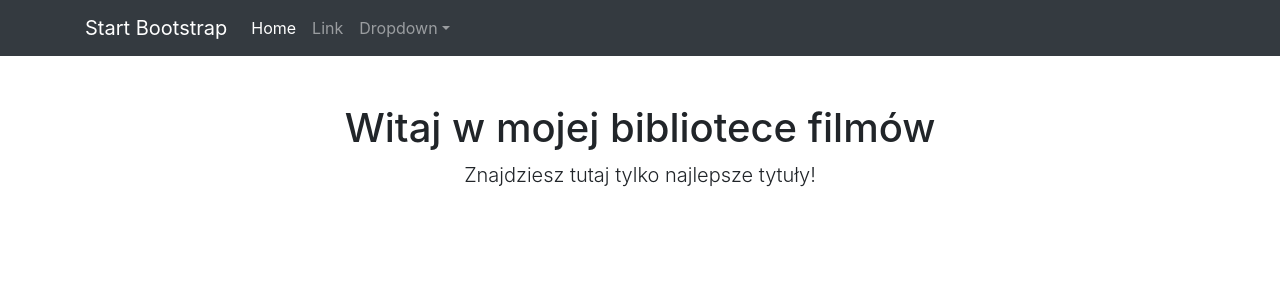
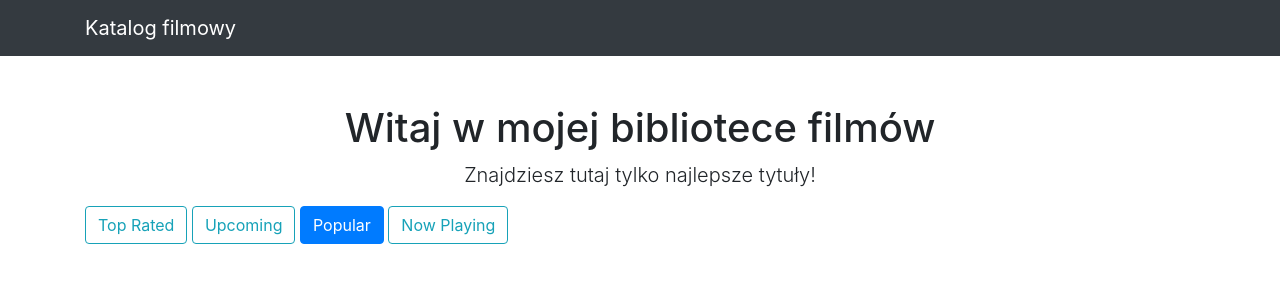
Before and after one commit to BarKubia/flask_api_projekt_webowy_katalog_filmow, a Flask app: page / in a window 1280 px wide. Shown: the top 300 px of the page. Run offline with Flask 2, Linux system fonts and the light colour scheme; data that the repository does not hold is empty; some libraries are stand-ins or nearby versions.

Commit message:
End project 10.4

```diff
--- a/main.py
+++ b/main.py
@@ -1,27 +1,21 @@
 from flask import Flask, render_template
 import tmdb_client
 import random
+from flask import request
 
 app = Flask(__name__)
 
 @app.route('/')
 def homepage():
-    movies = tmdb_client.get_movies(how_many=12)
-    return render_template("homepage.html", movies=movies)
-
-
-# @app.route("/popular/", methods=["GET"])
-# def todos_list():
-#     movies = tmdb_client.get_popular_movies()
-#     return jsonify(movies)
+    selected_list = request.args.get('list_type', "popular")
+    movies = tmdb_client.get_movies(how_many=8, list_type=selected_list)
+    return render_template("homepage.html", movies=movies, current_list=selected_list)
 
 @app.context_processor
 def utility_processor():
     def tmdb_image_url(path, size):
         return tmdb_client.get_poster_url(path, size)
     return {"tmdb_image_url": tmdb_image_url}
-
-
 
 @app.route("/movie/<movie_id>")
 def movie_details(movie_id):
--- a/templates/homepage.html
+++ b/templates/homepage.html
@@ -1,25 +1,48 @@
 {% extends "index.html" %}
 
 {% block content %}
-
 <div class="row">
    <div class="col-lg-12 text-center">
        <h1 class="mt-5">Witaj w mojej bibliotece filmów</h1>
        <p class="lead">Znajdziesz tutaj tylko najlepsze tytuły!</p>
    </div>
+   <div class="col-lg-12 mb-4">
+
+    {%if current_list == "top_rated"%}
+    <a href="{{ url_for('homepage', list_type='top_rated') }}" class="btn btn-primary">Top Rated</a>
+    {%else%}
+    <a href="{{ url_for('homepage', list_type='top_rated') }}" class="btn btn-outline-info">Top Rated</a>
+    {%endif%}
+
+    {%if current_list == "upcoming"%}
+    <a href="{{ url_for('homepage', list_type='upcoming') }}" class="btn btn-primary">Upcoming</a>
+    {%else%}
+    <a href="{{ url_for('homepage', list_type='upcoming') }}" class="btn btn-outline-info">Upcoming</a>
+    {%endif%}
+
+    {%if current_list == "popular"%}
+    <a href="{{ url_for('homepage', list_type='popular') }}" class="btn btn-primary">Popular</a>
+    {%else%}
+    <a href="{{ url_for('homepage', list_type='popular') }}" class="btn btn-outline-info">Popular</a>
+    {%endif%}
+
+    {%if current_list == "now_playing"%}
+    <a href="{{ url_for('homepage', list_type='now_playing') }}" class="btn btn-primary">Now Playing</a>
+    {%else%}
+    <a href="{{ url_for('homepage', list_type='now_playing') }}" class="btn btn-outline-info">Now Playing</a>
+    {%endif%}
+
+   </div>
+
    {% for movie in movies %}
    <div class="col-lg-3 col-md-6 mb-4">
        <div class="card h-100">
-           <!-- <img class="card-img-top" src="http://placehold.it/300x500" alt=""> -->
-           <!-- <img src="{{ tmdb_image_url(movie.poster_path, "w780") }}"> -->
            <img class="card-img-top" src="{{ tmdb_image_url(movie.poster_path, 'w780') }}" alt="">
-
            <div class="card-body">
                <h4 class="card-title">{{ movie.title }}</h4>
            </div>
            <div class="card-footer text-center">
                <a href="{{ url_for('movie_details', movie_id=movie.id) }}">Pokaż więcej</a>
-               <!-- <a href="#" class="btn btn-primary">Pokaż więcej</a> -->
            </div>
        </div>
    </div>
--- a/templates/index.html
+++ b/templates/index.html
@@ -5,7 +5,7 @@
         <meta name="viewport" content="width=device-width, initial-scale=1, shrink-to-fit=no">
         <meta name="description" content="">
         <meta name="author" content="">
-        <title>Bare - Start Bootstrap Template</title>
+        <title>Katalog filmowy</title>
         <!-- Bootstrap core CSS -->
         <link rel="stylesheet" href="https://stackpath.bootstrapcdn.com/bootstrap/4.3.1/css/bootstrap.min.css" integrity="sha384-ggOyR0iXCbMQv3Xipma34MD+dH/1fQ784/j6cY/iJTQUOhcWr7x9JvoRxT2MZw1T" crossorigin="anonymous">
        </head>
@@ -13,12 +13,12 @@
         <!-- Responsive navbar-->
         <nav class="navbar navbar-expand-lg navbar-dark bg-dark">
             <div class="container">
-                <a class="navbar-brand" href="#">Start Bootstrap</a>
-                <button class="navbar-toggler" type="button" data-bs-toggle="collapse" data-bs-target="#navbarSupportedContent" aria-controls="navbarSupportedContent" aria-expanded="false" aria-label="Toggle navigation"><span class="navbar-toggler-icon"></span></button>
+                <a class="navbar-brand" href="{{ url_for('homepage', list_type='popular') }}">Katalog filmowy</a>
+                <!-- <button class="navbar-toggler" type="button" data-bs-toggle="collapse" data-bs-target="#navbarSupportedContent" aria-controls="navbarSupportedContent" aria-expanded="false" aria-label="Toggle navigation"><span class="navbar-toggler-icon"></span></button>
                 <div class="collapse navbar-collapse" id="navbarSupportedContent">
                     <ul class="navbar-nav ms-auto mb-2 mb-lg-0">
                         <li class="nav-item"><a class="nav-link active" aria-current="page" href="#">Home</a></li>
-                        <li class="nav-item"><a class="nav-link" href="#">Link</a></li>
+                        <li class="nav-item"><a class="nav-link" href="#">About</a></li>
                         <li class="nav-item dropdown">
                             <a class="nav-link dropdown-toggle" id="navbarDropdown" href="#" role="button" data-bs-toggle="dropdown" aria-expanded="false">Dropdown</a>
                             <ul class="dropdown-menu dropdown-menu-end" aria-labelledby="navbarDropdown">
@@ -29,7 +29,7 @@
                             </ul>
                         </li>
                     </ul>
-                </div>
+                </div> -->
             </div>
         </nav>
         <!-- Page content-->
--- a/tmdb_client.py
+++ b/tmdb_client.py
@@ -15,8 +15,10 @@ def get_poster_url(poster_api_path, size="w342"):
     base_url = "https://image.tmdb.org/t/p/"
     return f"{base_url}{size}/{poster_api_path}"
 
-def get_movies(how_many):
-    data = get_popular_movies()
+def get_movies(how_many, list_type):
+    if list_type!="top_rated" and list_type!="upcoming" and list_type!="popular" and list_type!="now_playing":
+        list_type="popular"
+    data=get_movies_list(list_type)
     return data["results"][:how_many]
 
 def get_single_movie(movie_id):
@@ -46,3 +48,12 @@ def get_movie_images(movie_id):
     }
     response = requests.get(endpoint, headers=headers)
     return response.json()
+
+def get_movies_list(list_type):
+    endpoint = f"https://api.themoviedb.org/3/movie/{list_type}"
+    headers = {
+        "Authorization": f"Bearer {api_token}"
+    }
+    response = requests.get(endpoint, headers=headers)
+    response.raise_for_status()
+    return response.json()
```
Also changed, not shown: templates/movie_details.html (+0 -10 lines).
